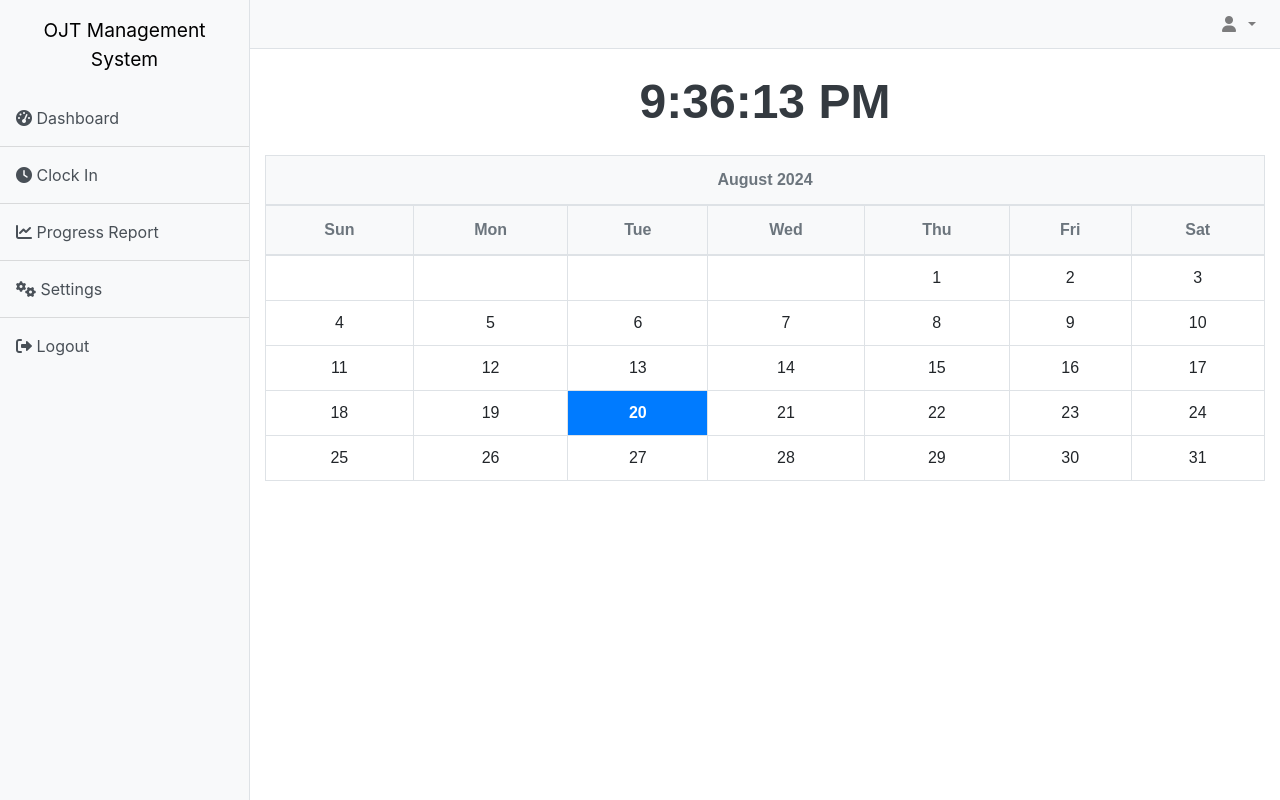
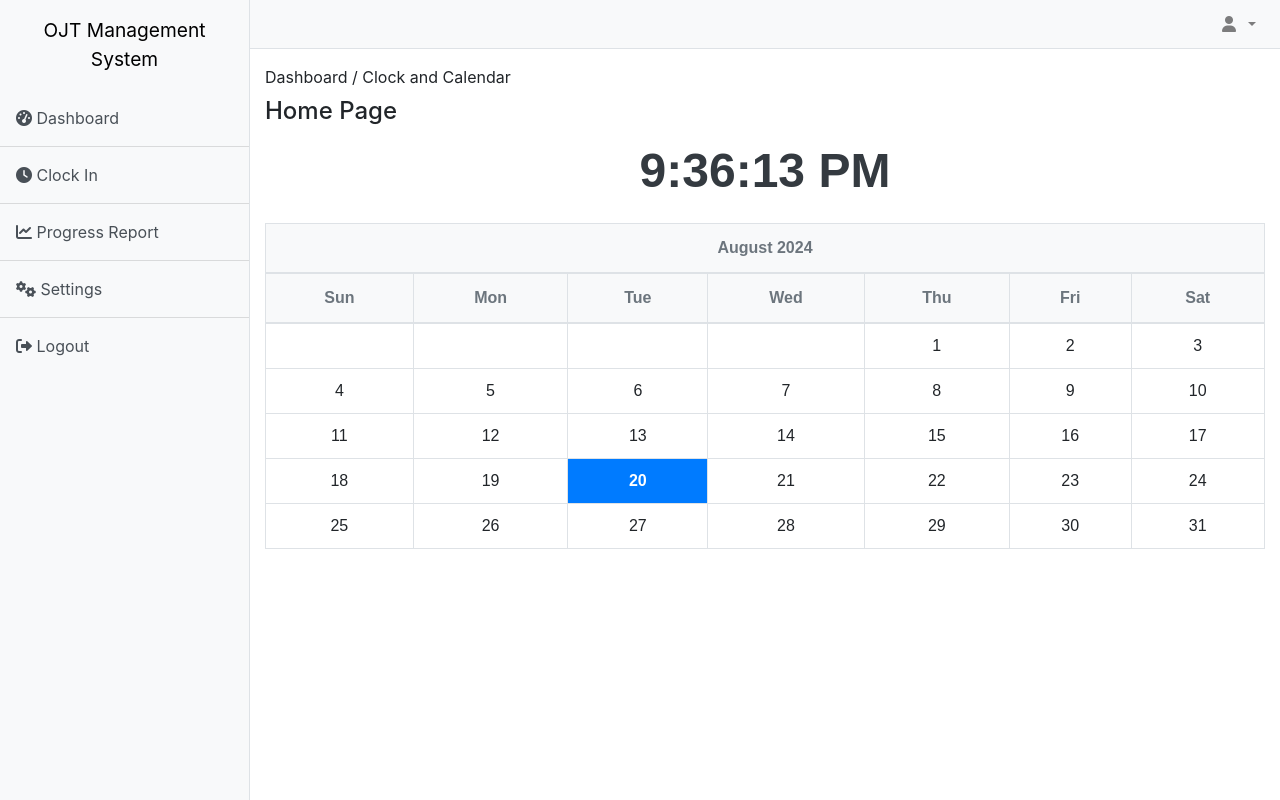
Before and after one commit to chrstncleofas/OJT, a Django app: page /dashboard/ in a window 1280 px wide. Run offline with Django 5.2, Linux system fonts and the light colour scheme; some libraries are stand-ins or nearby versions.

Commit message:
NO_TICKET - Add path in U.I

```diff
--- a/students/templates/students/student-dashboard.html
+++ b/students/templates/students/student-dashboard.html
@@ -133,7 +133,11 @@
                 </div>
             </nav>
             <div class="container-fluid">
-                <div class="row mt-4">
+                <div class="row mb-4">
+                    <div class="col-lg-12">
+                        <p class="mt-3 mb-1">Dashboard / Clock and Calendar</p>
+                        <h4 class="mt-2 mb-3">Home Page</h4>
+                        <div class="row">
                             <!-- Clock -->
                             <div class="col-md-12 text-center">
                                 <div id="clock" class="display-4"></div>
@@ -141,6 +145,8 @@
                             <!-- Calendar -->
                             <div class="col-md-12 text-center mt-4">
                                 <div id="calendar" class="calendar"></div>
+                            </div>
+                        </div>
                     </div>
                 </div>
             </div>
```
Lines whose indentation alone changed are shown as unchanged.
